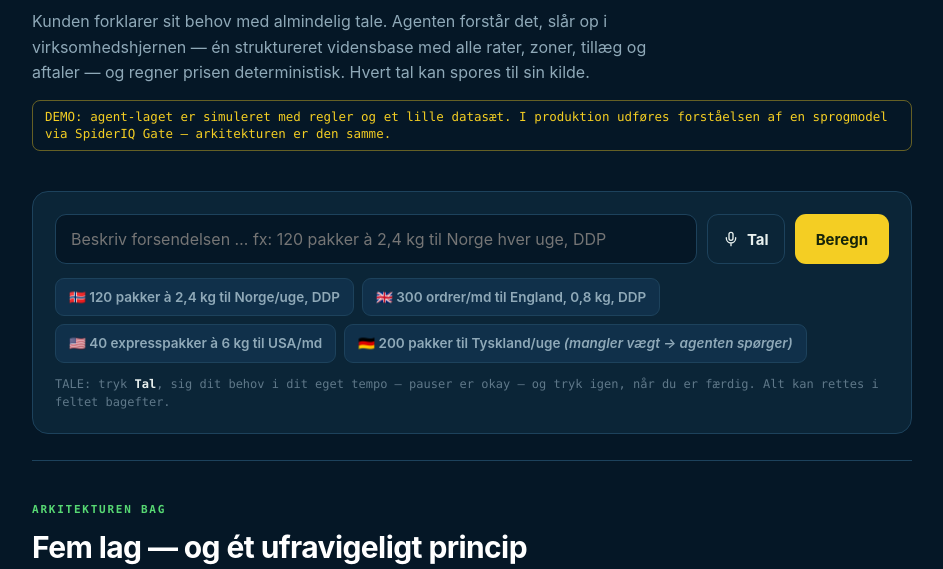
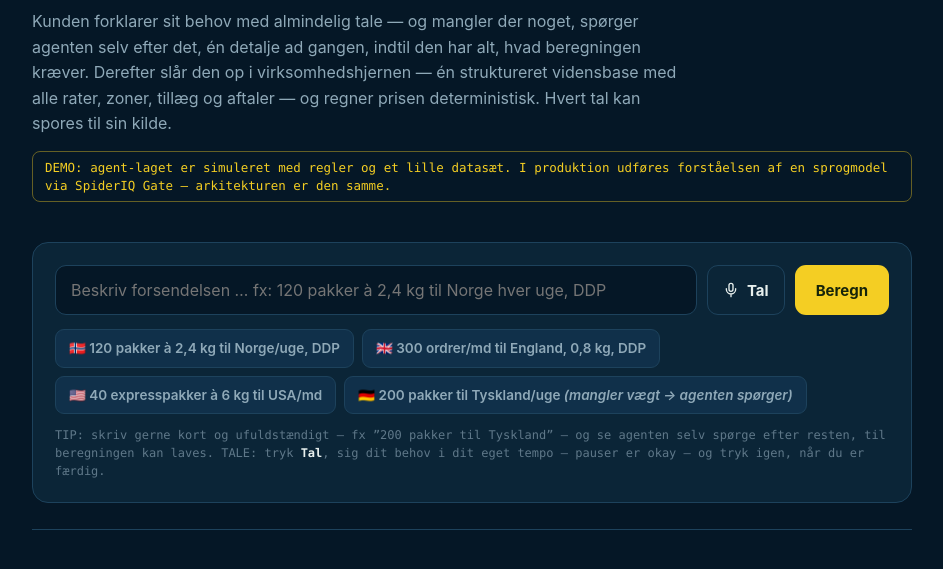
Before and after one commit to Moll74/shippy-preview, a plain HTML site: page prisagent/index.html in a window 1280 px wide. Shown: the part 186-755 px from the top of the page, without its empty margins (168-1111 px from the left). Drawn offline with Linux system fonts and the light colour scheme.

Commit message:
Prisagent: opklaringsloopet fremhævet i tekst (spørger til alt er på plads)
Co-Authored-By: Claude Opus 5 <noreply@anthropic.com>

```diff
--- a/prisagent/index.html
+++ b/prisagent/index.html
@@ -110,9 +110,10 @@ footer{padding:26px 0 44px;color:var(--faint);font-size:12.5px;line-height:1.6}
     <a href="/shippy-preview/priser" style="font:600 12px/1 var(--mono);color:var(--mut);text-decoration:none;letter-spacing:.06em">&larr; TILBAGE TIL PRISER</a><br><br><span class="k">Shippy · Koncept · Løsningsskitse</span>
     <h1>Prisagenten: tal til dit fragtsystem</h1>
     <p>
-      Kunden forklarer sit behov med almindelig tale. Agenten forstår det, slår op i
-      virksomhedshjernen — én struktureret vidensbase med alle rater, zoner, tillæg og
-      aftaler — og regner prisen deterministisk. Hvert tal kan spores til sin kilde.
+      Kunden forklarer sit behov med almindelig tale — og mangler der noget, spørger agenten
+      selv efter det, én detalje ad gangen, indtil den har alt, hvad beregningen kræver.
+      Derefter slår den op i virksomhedshjernen — én struktureret vidensbase med alle rater,
+      zoner, tillæg og aftaler — og regner prisen deterministisk. Hvert tal kan spores til sin kilde.
     </p>
     <span class="demo-note">DEMO: agent-laget er simuleret med regler og et lille datasæt.
     I produktion udføres forståelsen af en sprogmodel via SpiderIQ Gate — arkitekturen er den samme.</span>
@@ -136,8 +137,9 @@ footer{padding:26px 0 44px;color:var(--faint);font-size:12.5px;line-height:1.6}
       <button data-x="200 pakker til Tyskland om ugen">🇩🇪 200 pakker til Tyskland/uge <em>(mangler vægt → agenten spørger)</em></button>
     </div>
     <p style="margin:12px 0 0;font:500 12px/1.5 var(--mono);color:var(--faint)">
-      TALE: tryk <b style="color:var(--ink)">Tal</b>, sig dit behov i dit eget tempo — pauser er
-      okay — og tryk igen, når du er færdig. Alt kan rettes i feltet bagefter.</p>
+      TIP: skriv gerne kort og ufuldstændigt — fx ”200 pakker til Tyskland” — og se agenten
+      selv spørge efter resten, til beregningen kan laves. TALE: tryk <b style="color:var(--ink)">Tal</b>,
+      sig dit behov i dit eget tempo — pauser er okay — og tryk igen, når du er færdig.</p>
   </div>
 
   <div id="pipeline"></div>
```
